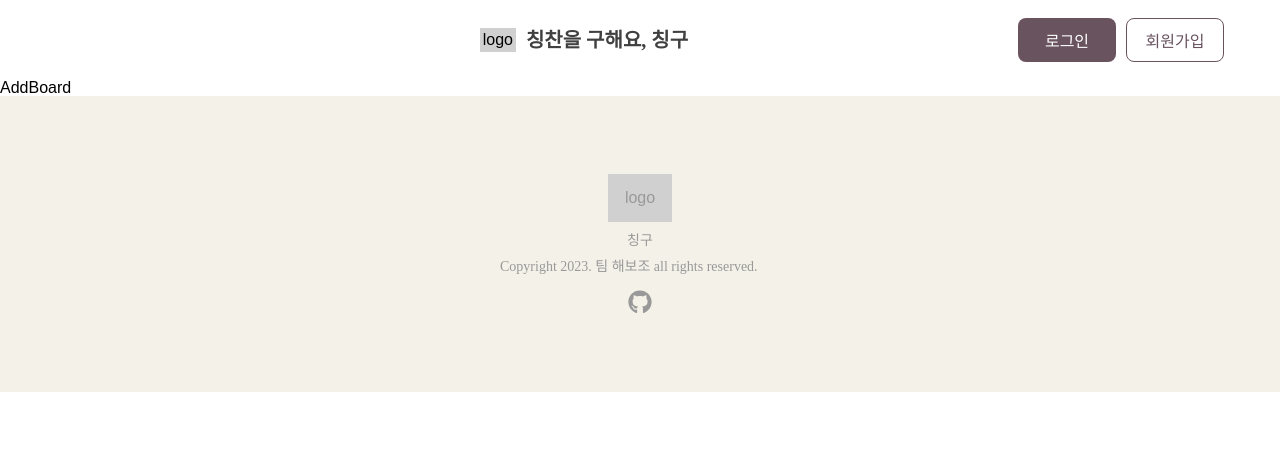
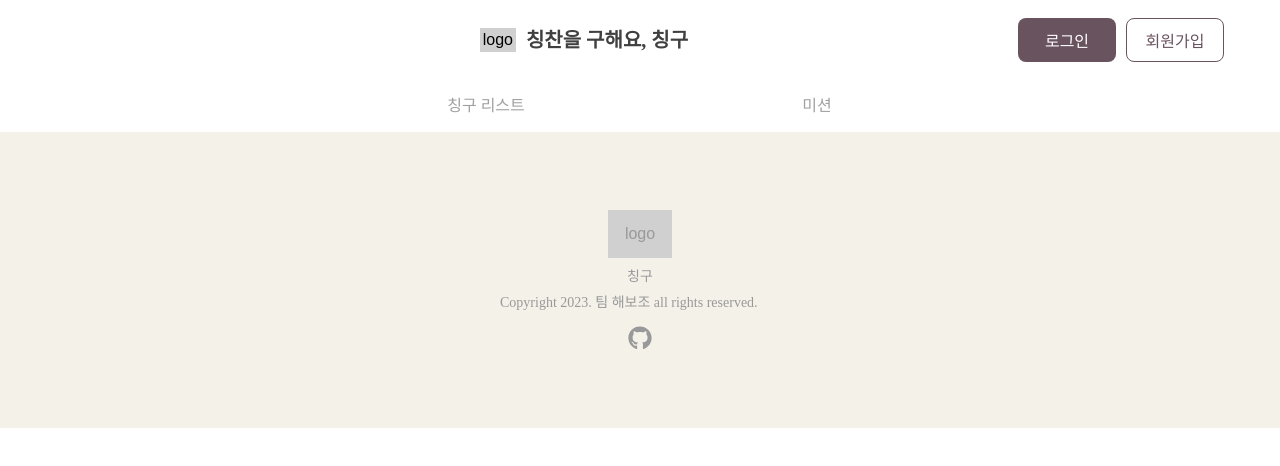
Before and after one commit to DHyeonJ/Compliment, a React (Create React App) app: page /addboard in a window 1280 px wide. Shown: the top 466 px of the page. Built offline with nearby package versions, Linux system fonts and the light colour scheme; no server answers.

Commit message:
Style. Main 랭킹 부분 css gap수정 Feat. listpage에서 addBoard연결 Fix. slide 버그 수정 Feat. slide 마지막 페이지에서 다음 버튼 누르면 처음 페이지 이동 Feat. Menubar 기능 구현

```diff
--- /dev/null
+++ b/src/components/MenuNav.jsx
@@ -0,0 +1,67 @@
+import React from 'react'
+import { useNavigate } from 'react-router-dom'
+import styled from 'styled-components'
+
+export default function MenuNav() {
+  const navigate = useNavigate()
+
+  const listPageMove = () => {
+    navigate('/listpage')
+  }
+
+  const missionPageMove = () => {
+    navigate('/missionpage')
+  }
+
+  return (
+    <NavBox>
+      <ListBox isActive={location.pathname === '/listpage'}>
+        <ListSpan onClick={listPageMove} isActive={location.pathname === '/listpage'}>
+          칭구 리스트
+        </ListSpan>
+      </ListBox>
+      <MissionBox isActive={location.pathname === '/missionpage'}>
+        <MissionSpan onClick={missionPageMove} isActive={location.pathname === '/missionpage'}>
+          미션
+        </MissionSpan>
+      </MissionBox>
+    </NavBox>
+  )
+}
+const NavBox = styled.div`
+  width: 100vw;
+  display: flex;
+  height: 52px;
+  align-items: center;
+  justify-content: center;
+  gap: 223px;
+`
+
+const NavLinkSpan = styled.span`
+  font-size: 16px;
+  font-weight: 400;
+  font-family: 'LINE Seed Sans KR';
+  color: ${({ isActive }) => (isActive ? '#404040' : '#a0a0a0')};
+  cursor: pointer;
+  text-decoration: none;
+`
+const ListBox = styled.div`
+  display: flex;
+  justify-content: center;
+  align-items: center;
+  width: 131px;
+  height: 49px;
+
+  border-bottom: ${({ isActive }) => (isActive ? '2px solid #69535f' : 'none')};
+`
+const MissionBox = styled.div`
+  display: flex;
+  justify-content: center;
+  align-items: center;
+  width: 85px;
+  height: 48px;
+
+  border-bottom: ${({ isActive }) => (isActive ? '2px solid #69535f' : 'none')};
+`
+const ListSpan = styled(NavLinkSpan)``
+const MissionSpan = styled(NavLinkSpan)``
--- a/src/components/Slide.tsx
+++ b/src/components/Slide.tsx
@@ -31,14 +31,23 @@ function Slide(): JSX.Element {
   ]
 
   const handlePrev = () => {
-    setActiveSlide((prev) => Math.max(prev - 1, 0))
+    if (Number(activeSlide) === 0) {
+      setActiveSlide(2)
+    } else {
+      setActiveSlide((prev) => Math.max(prev - 1, 0))
+    }
   }
 
   const handleNext = () => {
-    setActiveSlide((prev) => Math.min(prev + 1, data.length - 1))
+    console.log(Number(activeSlide))
+    if (Number(activeSlide) === 2) {
+      setActiveSlide(0)
+    } else {
+      setActiveSlide((prev) => Math.min(prev + 1, data.length - 1))
+    }
   }
 
-  const translateValue: number = -activeSlide * 200
+  const translateValue: number = -activeSlide * 100
 
   return (
     <CarouselContainer>
@@ -54,11 +63,9 @@ function Slide(): JSX.Element {
                 <SlideContentBox>{item.middeleTitle}</SlideContentBox>
                 <SlideContentBox>{item.content}</SlideContentBox>
               </ContentBox>
-              <ImgBox>
-                <SlideImgBox>
-                  <img src={item.img} alt={`Slide ${index + 1}`} />
-                </SlideImgBox>
-              </ImgBox>
+              <SlideImgBox>
+                <img style={{ width: '640px' }} src={item.img} alt={`Slide ${index + 1}`} />
+              </SlideImgBox>
             </SlideBox>
           ))}
         </SlideContainerBox>
@@ -109,19 +116,22 @@ const ContentBox = styled.div`
   flex-direction: column;
   align-items: center;
   padding: 20px;
+  width: 565px;
+  height: 261px;
 `
 const SlideContentBox = styled.div`
   flex: 1;
   text-align: center;
 `
-const ImgBox = styled.div`
-  display: flex;
-  justify-content: center;
-  align-items: center;
-`
+// const ImgBox = styled.div`
+//   display: flex;
+//   justify-content: center;
+//   align-items: center;
+//   width: 590px;
+// `
 
 const SlideImgBox = styled.div`
-  flex: 1;
+  width: 100vw;
 `
 
 const Buttons = styled.button`
@@ -134,17 +144,6 @@ const Buttons = styled.button`
   background-color: #ffffff;
   border: none;
   cursor: pointer;
-
-  /* &:hover {
-    width: 100px;
-    height: 50px;
-    border-radius: 50%;
-    background-color: lightgray;
-
-    & > div {
-      color: #ffffff;
-    }
-  } */
 `
 
 const ArrowIcon = styled.img`
--- /dev/null
+++ b/src/index.jsx
@@ -0,0 +1,20 @@
+import React from 'react'
+import ReactDOM from 'react-dom/client'
+import './index.css'
+import App from './App'
+import { BrowserRouter } from 'react-router-dom'
+import store from './redux/config/confingStore'
+import { Provider } from 'react-redux'
+import { QueryClientProvider, QueryClient } from 'react-query'
+
+const queryClient = new QueryClient()
+const root = ReactDOM.createRoot(document.getElementById('root'))
+root.render(
+  <QueryClientProvider client={queryClient}>
+    <Provider store={store}>
+      <BrowserRouter>
+        <App />
+      </BrowserRouter>
+    </Provider>
+  </QueryClientProvider>,
+)
--- a/src/index.tsx
+++ /dev/null
@@ -1,16 +0,0 @@
-import React from 'react'
-import ReactDOM from 'react-dom/client'
-import './index.css'
-import App from './App'
-import { BrowserRouter } from 'react-router-dom'
-import store from './redux/config/confingStore'
-import { Provider } from 'react-redux'
-
-const root = ReactDOM.createRoot(document.getElementById('root') as HTMLElement)
-root.render(
-  <Provider store={store}>
-    <BrowserRouter>
-      <App />
-    </BrowserRouter>
-  </Provider>,
-)
--- a/src/pages/Main.tsx
+++ b/src/pages/Main.tsx
@@ -70,12 +70,10 @@ function Main() {
         <RankInfo>
           <RankTitleBox>이번 달도 잘 했어</RankTitleBox>
           <RankUserBox>
-            <div style={{ height: '210px', backgroundColor: 'none', zIndex: '50', position: 'absolute', width: '1440px', display: 'flex', justifyContent: 'space-between', flexDirection: 'row' }}>
-              <div
-                style={{ height: '210px', zIndex: '50', width: '120px', backgroundColor: 'linear-gradient(to right, to right, rgba(255, 255, 255, 0) 0%, rgba(255, 255, 255, 1) 10%, rgba(255, 255, 255, 1) 90%, rgba(255, 255, 255, 0) 100%)' }}
-              ></div>
+            {/* <BlurBox>
+              <RightBox></RightBox>
               <LeftBox></LeftBox>
-            </div>
+            </BlurBox> */}
             {userData.map((item, index) => {
               return (
                 <RankUserInfo key={index}>
@@ -107,12 +105,28 @@ function Main() {
 
 export default Main
 
-const LeftBox = styled.div`
-  height: 210px;
-  background: linear-gradient(to left, rgba(255, 255, 255, 0) 0%, rgba(255, 255, 255, 1) 10%, rgba(255, 255, 255, 1) 90%, rgba(255, 255, 255, 0) 100%);
-  z-index: 50;
-  width: 120px;
-`
+// const BlurBox = styled.div`
+//   height: 210px;
+//   background-color: none;
+//   z-index: 50;
+//   position: absolute;
+//   width: 1440px;
+//   display: flex;
+//   justify-content: space-between;
+//   flex-direction: row;
+// `
+// const RightBox = styled.div`
+//   height: 210px;
+//   background: linear-gradient(to right, rgba(255, 255, 255, 0) 0%, rgba(255, 255, 255, 1) 5%, rgba(255, 255, 255, 0.8) 95%, rgba(255, 255, 255, 0) 100%);
+//   z-index: 50;
+//   width: 100px;
+// `
+// const LeftBox = styled.div`
+//   height: 210px;
+//   background: linear-gradient(to left, rgba(255, 255, 255, 0) 0%, rgba(255, 255, 255, 0.8) 5%, rgba(255, 255, 255, 1) 95%, rgba(255, 255, 255, 0) 100%);
+//   z-index: 50;
+//   width: 100px;
+// `
 
 const MainBox = styled.div`
   display: flex;
@@ -151,16 +165,16 @@ const RankUserBox = styled.div`
   margin-top: 16px;
   border-radius: 8px;
   display: flex;
-  justify-content: center;
+  justify-content: space-around;
   align-items: center;
-  gap: 48px;
+  /* gap: 48px; */
 `
 
 const RankUserInfo = styled.div`
   display: flex;
   align-items: center;
   justify-content: center;
-  width: 100px;
+  /* width: 100px; */
   height: 134px;
   flex-direction: column;
 `
@@ -173,7 +187,7 @@ const RankProFileBox = styled.div<{ isOdd: boolean }>`
   height: 100px;
   background-color: #d9d9d9;
   border-radius: 50%;
-  margin-right: 8px;
+  /* margin-right: 8px; */
   border: 4px solid ${(props) => (props.isOdd ? '#F6B000' : '#D9876D')};
 `
 
@@ -181,7 +195,7 @@ const RankNickName = styled.div`
   display: flex;
   align-items: center;
   justify-content: center;
-  width: 100px;
+  /* width: 100px; */
   height: 17px;
   margin-top: 12px;
   font-size: 14px;
@@ -200,6 +214,7 @@ const ListPageBox = styled.div`
   width: 704px;
   height: 240px;
   background-color: #feedcd;
+  box-shadow: 5px 5px 5px -5px #333;
   border-radius: 20px;
 `
 const ListContentBox = styled.div`
@@ -235,6 +250,7 @@ const MissionPageBox = styled.div`
   height: 240px;
   border-radius: 20px;
   background-color: #f5f6cd;
+  box-shadow: 5px 5px 5px -5px #333;
 `
 
 const MissionContentBox = styled.div`
--- a/src/pages/board/AddBoard.tsx
+++ b/src/pages/board/AddBoard.tsx
@@ -1,7 +1,12 @@
 import React from 'react'
+import MenuNav from '../../components/MenuNav'
 
 function AddBoard() {
-  return <div>AddBoard</div>
+  return (
+    <div>
+      <MenuNav />
+    </div>
+  )
 }
 
 export default AddBoard
```
Also changed, not shown: .eslintrc.json.
